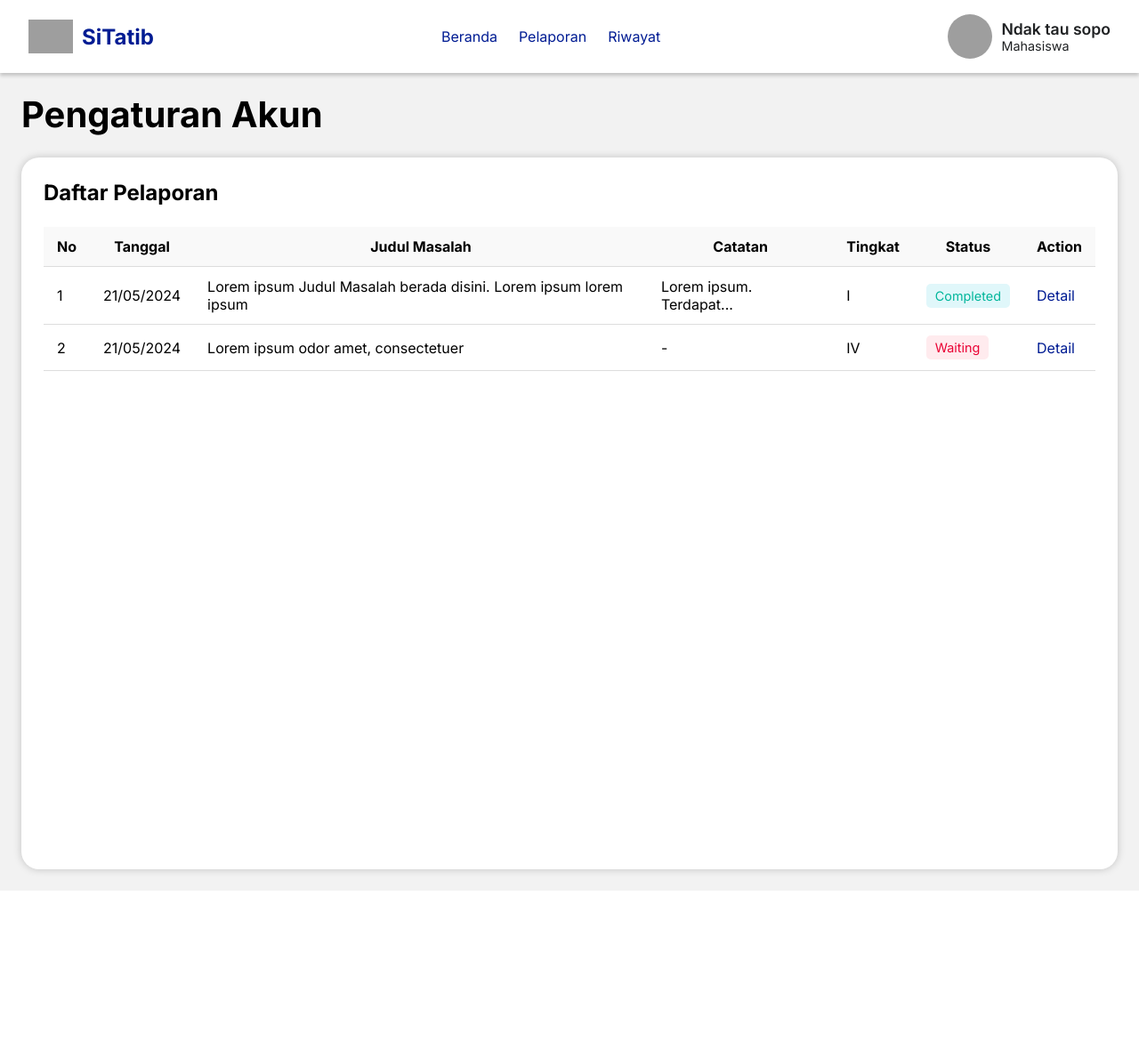
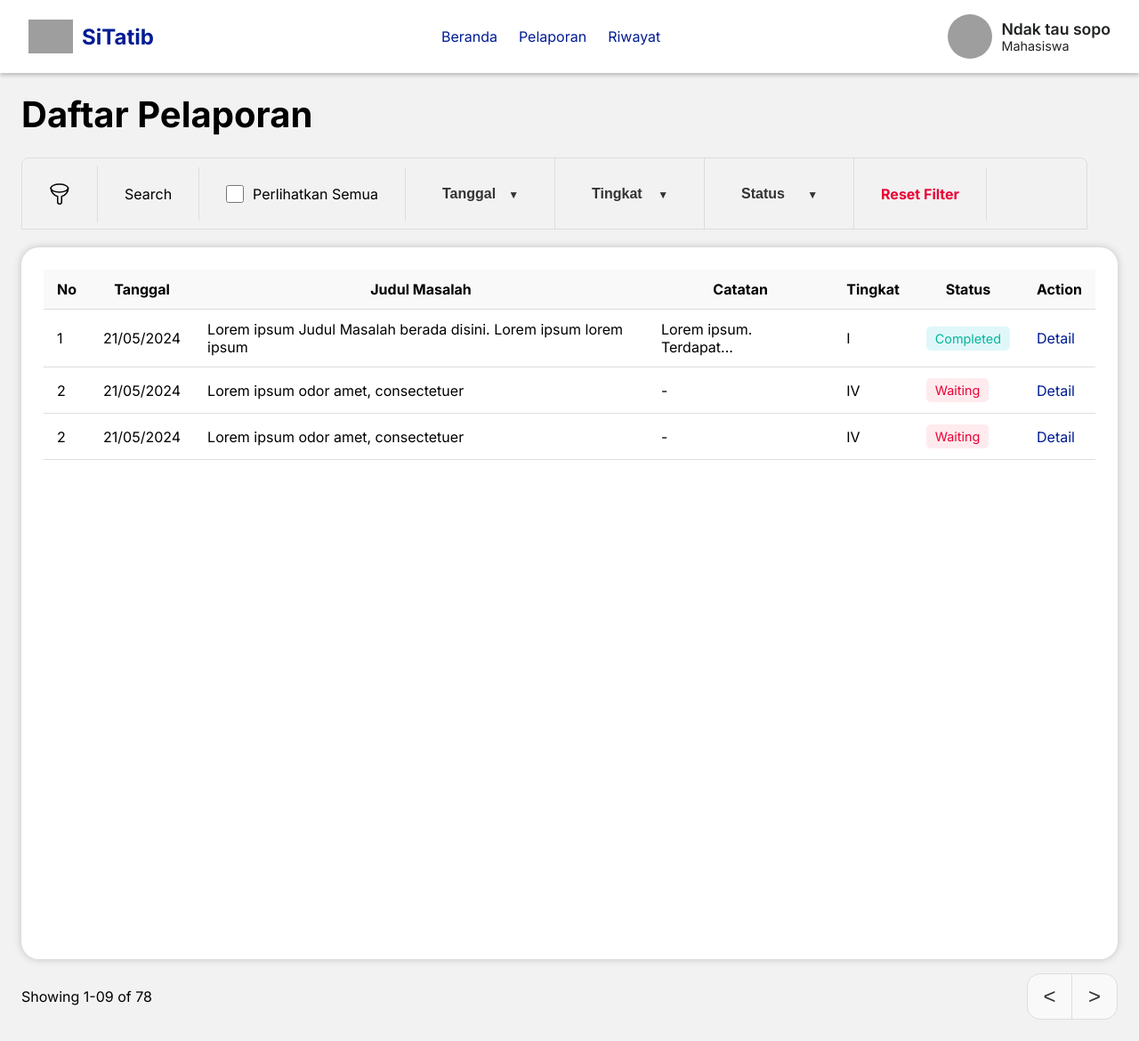
Before and after one commit to tjahjoe/kelompok-xycacyv_Sistem-Tata-Tertib, a PHP site: page /daftar-pelaporan.php in a window 1280 px wide. Shown: the whole page at 89% size. Before the commit the page ends 1001 px from the top, so only its background shows below. Run offline with PHP 8.4, Linux system fonts and the light colour scheme; grey boxes are pictures that could not be loaded.

Commit message:
slicing daftar pelaporan(not final)

```diff
--- a/app/views/daftarPelaporan.php
+++ b/app/views/daftarPelaporan.php
@@ -18,31 +18,80 @@
   <?php include 'components/navbar.php'; ?>
   <?php Navbar(true); ?>
   <div class="container bg-gray pt-5">
-    <h1 class="title">Pengaturan Akun</h1>
+    <h1 class="title">Daftar Pelaporan</h1>
+    <!-- FILTER TAB -->
+    <div class="filter-tab">
+      <div class="filter-container">
+        <div class="filter-item">
+          <img src="../assets/images/filter.svg" alt="Filter Icon">
+        </div>
+        <div class="filter-item search">
+          <span>Search</span>
+        </div>
+        <div class="filter-item filter-checkbox">
+          <input type="checkbox" id="showAll" />
+          <label for="showAll">Perlihatkan Semua</label>
+        </div>
+        <div class="filter-item filter-select">
+          <div class="dropdown">
+            <select id="tanggal">
+              <option>Tanggal</option>
+              <option>Option 1</option>
+              <option>Option 2</option>
+            </select>
+          </div>
+        </div>
+        <div class="filter-item filter-select">
+          <div class="dropdown">
+            <select id="tingkat">
+              <option>Tingkat</option>
+              <option>Option 1</option>
+              <option>Option 2</option>
+            </select>
+          </div>
+        </div>
+        <div class="filter-item filter-select">
+          <div class="dropdown">
+            <select id="status">
+              <option>Status</option>
+              <option>Option 1</option>
+              <option>Option 2</option>
+            </select>
+          </div>
+        </div>
+        <div class="filter-item reset-button" onclick="resetFilters()">
+          Reset Filter
+        </div>
+      </div>
+    </div>
+    <div class="search-input-container">
+      <input type="text" class="search-text" placeholder="Tulis NIM yang ingin dicari...">
+    </div>
     <div class="box-content">
-      <!-- RIWAYAT PELANGGARAN -->
-      <div class="tab-content active" id="riwayat-pelanggaran">
-        <div class="head-tab-content">
-          <h2>Daftar Pelaporan</h2>
-        </div>
-        <?php //EmptyState('EmptyState.png', 'Tidak ada riwayat pelanggaran'); ?>
-        <?php include 'components/tableRiwayatPelanggaran.php';
+      <!-- RIWAYAT PELAPORAN -->
+      <div class="tab-content active" id="riwayat-pelaporan">
+        <?php include 'components/tableRiwayatPelaporan.php';
         ?>
       </div>
-
-      <!-- RIWAYAT PELAPORAN -->
-      <div class="tab-content" id="riwayat-pelaporan">
-        <div class="head-tab-content">
-          <h2>Riwayat Pelaporan</h2>
-        </div>
-        <?php //EmptyState('EmptyStatePelaporan.png', 'Tidak ada riwayat pelaporan'); ?>
-        <?php include 'components/tableRiwayatPelaporan.php';
-        ?>
+    </div>
+    <div class="flex-between">
+      <p>Showing 1-09 of 78</p>
+      <div class="arrow-container">
+        <button class="arrow left-arrow" disabled>&lt;</button>
+        <button class="arrow right-arrow">&gt;</button>
       </div>
     </div>
   </div>
   </div>
   <script src="../assets/js/script.js"></script>
+  <script>
+    $(document).ready(function() {
+      $(".search-input-container").hide();
+      $(".filter-item.search").click(function() {
+        $(".search-input-container").slideToggle("500");
+      })
+    })
+  </script>
 </body>
 
 </html>
--- a/assets/css/style.css
+++ b/assets/css/style.css
@@ -518,6 +518,7 @@ section#footerLapor {
 
 /* PROFILE PAGE */
 .box-content {
+  margin-top:20px!important;
   background-color: #fff;
   display: flex;
   flex-wrap: wrap;
@@ -783,6 +784,155 @@ a.link-detail{
   align-items:center;
   justify-content: space-between;
   gap: 20px;
+  margin-top: 1rem;
+}
+
+/* filter tab */
+.filter-tab{
+  overflow: auto;
+  max-width:1198px;
+  border: 1px solid #ddd;
+  border-radius: 8px 8px 0 0;
+}
+
+.filter-container {
+  background-color: var(--lightgray-color);
+  width: max-content;
+  display: flex;
+  align-items: center;
+}
+
+.filter-item {
+  display: flex;
+  align-items: center;
+  padding: 20px 30px;
+  border-right: 1px solid #ddd;
+  width: max-content;
+}
+
+.filter-item.filter-checkbox{
+  gap:10px;
+}
+
+.filter-item.filter-checkbox input{
+  width: 20px;
+  height: 20px;
+  border-radius: 5px;
+  border: 1px solid #ddd;
+  background-color: var(--lightgray-color);
+}
+
+.filter-item.search{
+  cursor: pointer;
+}
+
+.filter-item img {
+  width: 24px;
+  height: 24px;
+}
+.filter-search input {
+  border: none;
+  outline: none;
+  padding: 8px;
+  border-radius: 4px;
+  width: 200px;
+}
+.reset-button {
+  color: var(--red-color);
+  cursor: pointer;
+  font-weight: bold;
+}
+
+.search-text {
+  width: 100%;
+  padding: 1rem;
+  border: 1px solid #ddd;
+  border-left: none;
+  border-right: none;
+  border-radius: 0 0 8px 8px;
+  font-size: 16px;
+  color: #666;
+  outline: none;
+  box-sizing: border-box;
+}
+
+.search-text::placeholder {
+  color: #ccc;
+}
+
+/* Container to center the input */
+.search-input-container {
+  max-width: 1198px;
+}
+
+.arrow-container {
+  display: flex;
+  align-items: center;
+  border: 1px solid #ddd;
+  border-radius: 15px;
+  overflow: hidden;
+  background-color: #f9f9f9;
+}
+
+.arrow {
+  width: 50px;
+  height: 50px;
+  border: none;
+  background: none;
+  color: #333;
+  font-size: 24px;
+  cursor: pointer;
+  display: flex;
+  align-items: center;
+  justify-content: center;
+}
+
+.left-arrow {
+  border-right: 1px solid #ddd;
+}
+
+.arrow:hover {
+  color: #000;
+}
+
+.arrow:active {
+  color: #666;
+}
+
+/* dropdown select option */
+.dropdown {
+  position: relative;
+}
+
+.dropdown select {
+  appearance: none;
+  -webkit-appearance: none;
+  -moz-appearance: none;
+  padding: 10px 30px 10px 10px;
+  font-size: 16px;
+  font-weight: bold;
+  color: #333;
+  border: 1px solid transparent;
+  border-radius: 5px;
+  background-color: transparent;
+  cursor: pointer;
+  width: 100%;
+}
+
+/* Custom arrow */
+.dropdown::after {
+  content: '▼';
+  position: absolute;
+  right: 10px;
+  top: 50%;
+  transform: translateY(-50%);
+  pointer-events: none;
+  color: #333;
+  font-size: 12px;
+}
+
+.dropdown select:focus {
+  outline: none;
 }
 
 /* Responsive styles */
```
Also changed, not shown: assets/images/filter.svg (added).
